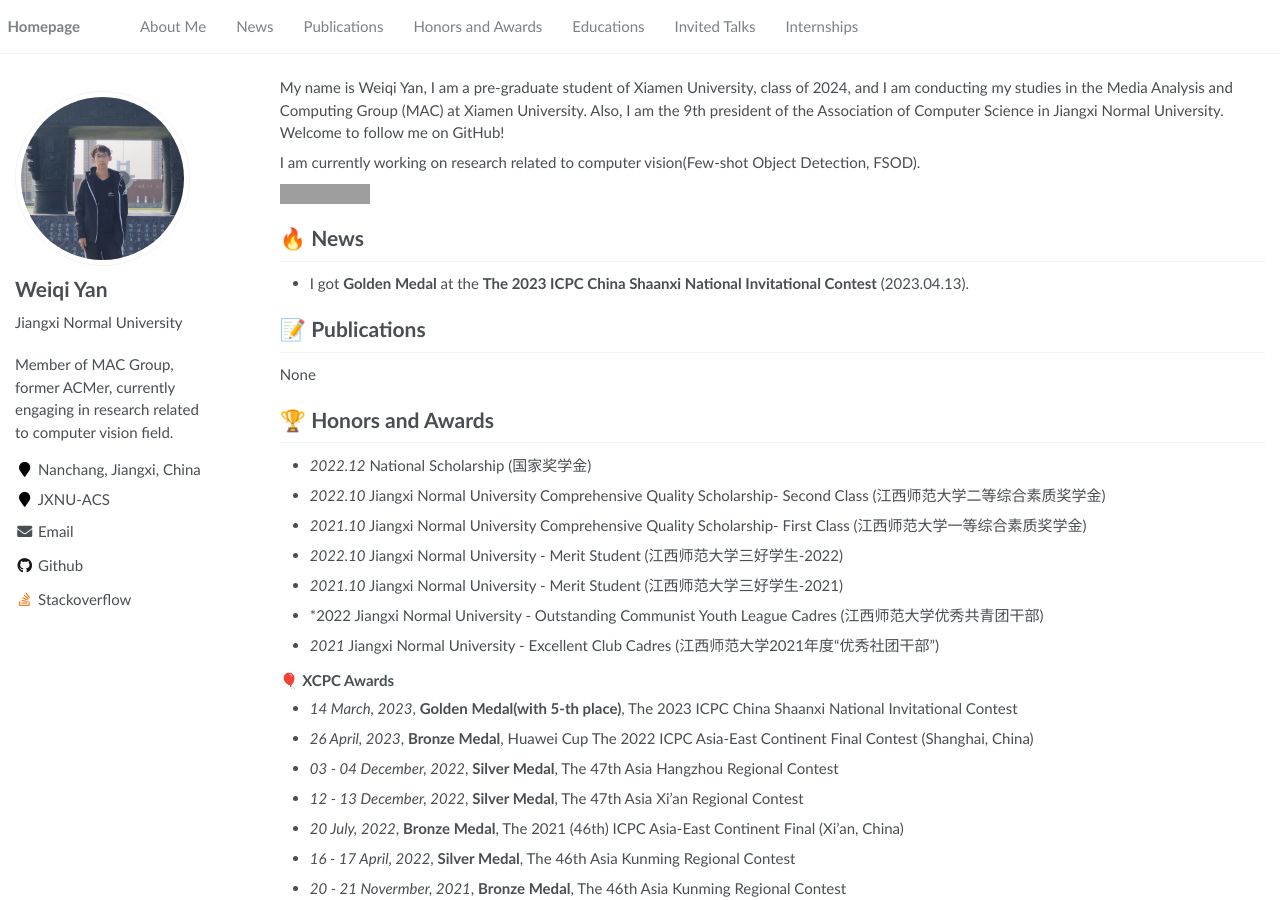
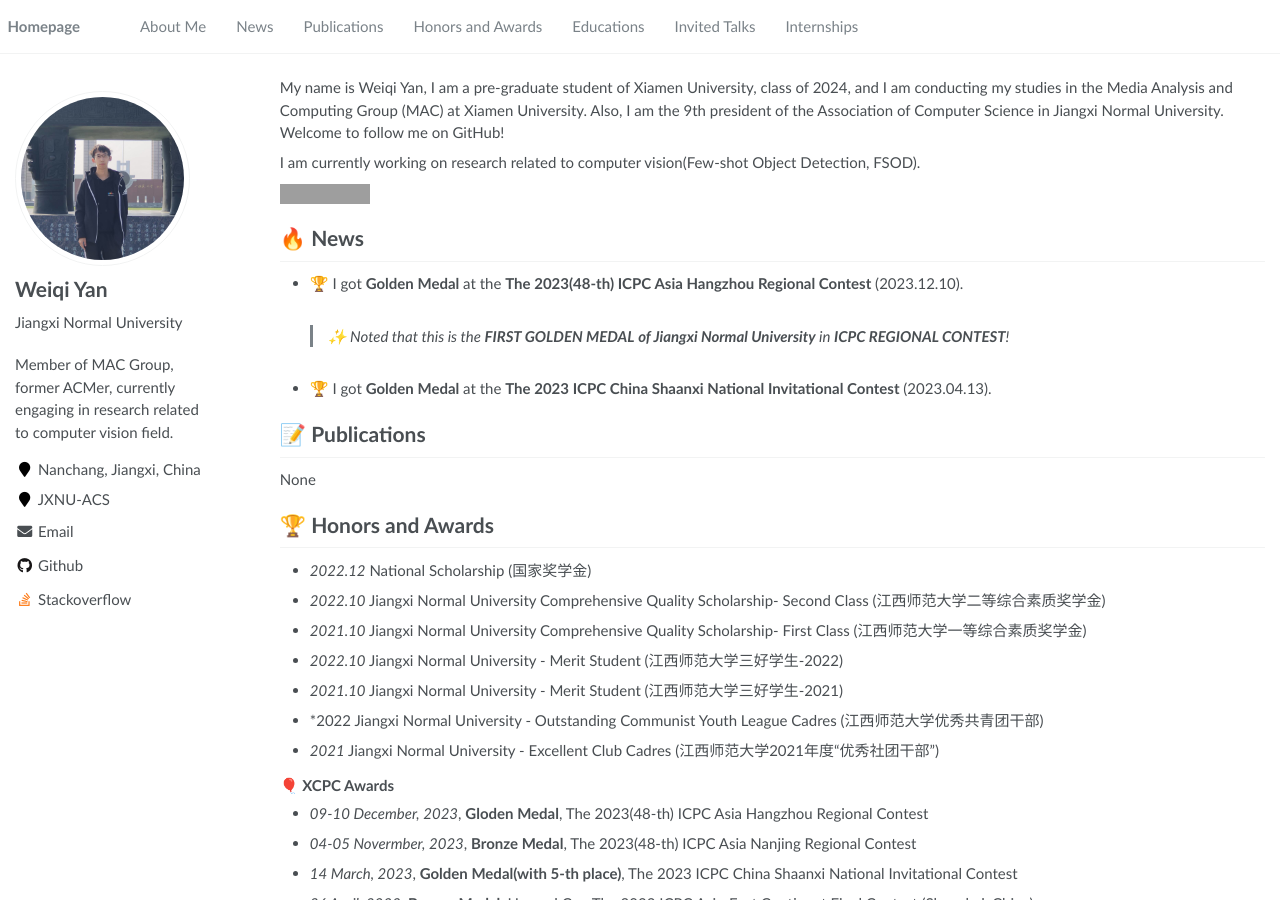
Before and after one commit to Heartfirey/Heartfirey.github.io, a Jekyll site: the page built from _pages/about.md, in a window 1280 px wide and 900 px high. Built offline with Jekyll 4.4.1, drawn with Linux system fonts in a browser that asks for light colours; grey boxes are pictures that could not be loaded.

Commit message:
feat: Update icpc awards in recently regional contests.

```diff
--- a/_pages/about.md
+++ b/_pages/about.md
@@ -25,7 +25,11 @@
 
 
 # 🔥 News
-- I got **Golden Medal** at the **The 2023 ICPC China Shaanxi National Invitational Contest** (2023.04.13).
+- 🏆 I got **Golden Medal** at the **The 2023(48-th) ICPC Asia Hangzhou Regional Contest** (2023.12.10).
+
+  > ✨ Noted that this is the **FIRST GOLDEN MEDAL** **of Jiangxi Normal University** in **ICPC REGIONAL CONTEST**!
+
+- 🏆 I got **Golden Medal** at the **The 2023 ICPC China Shaanxi National Invitational Contest** (2023.04.13).
 
 # 📝 Publications
 
@@ -42,6 +46,8 @@
 
 ### 🎈 XCPC Awards
 
+- *09-10 December, 2023*, **Gloden Medal**, The 2023(48-th) ICPC Asia Hangzhou Regional Contest
+- *04-05 Novermber, 2023*, **Bronze Medal**, The 2023(48-th) ICPC Asia Nanjing Regional Contest
 - *14 March, 2023*, **Golden Medal(with 5-th place)**, The 2023 ICPC China Shaanxi National Invitational Contest
 - *26 April, 2023*, **Bronze Medal**, Huawei Cup The 2022 ICPC Asia-East Continent Final Contest (Shanghai, China)
 - *03 - 04 December, 2022*, **Silver Medal**, The 47th Asia Hangzhou Regional Contest
```
